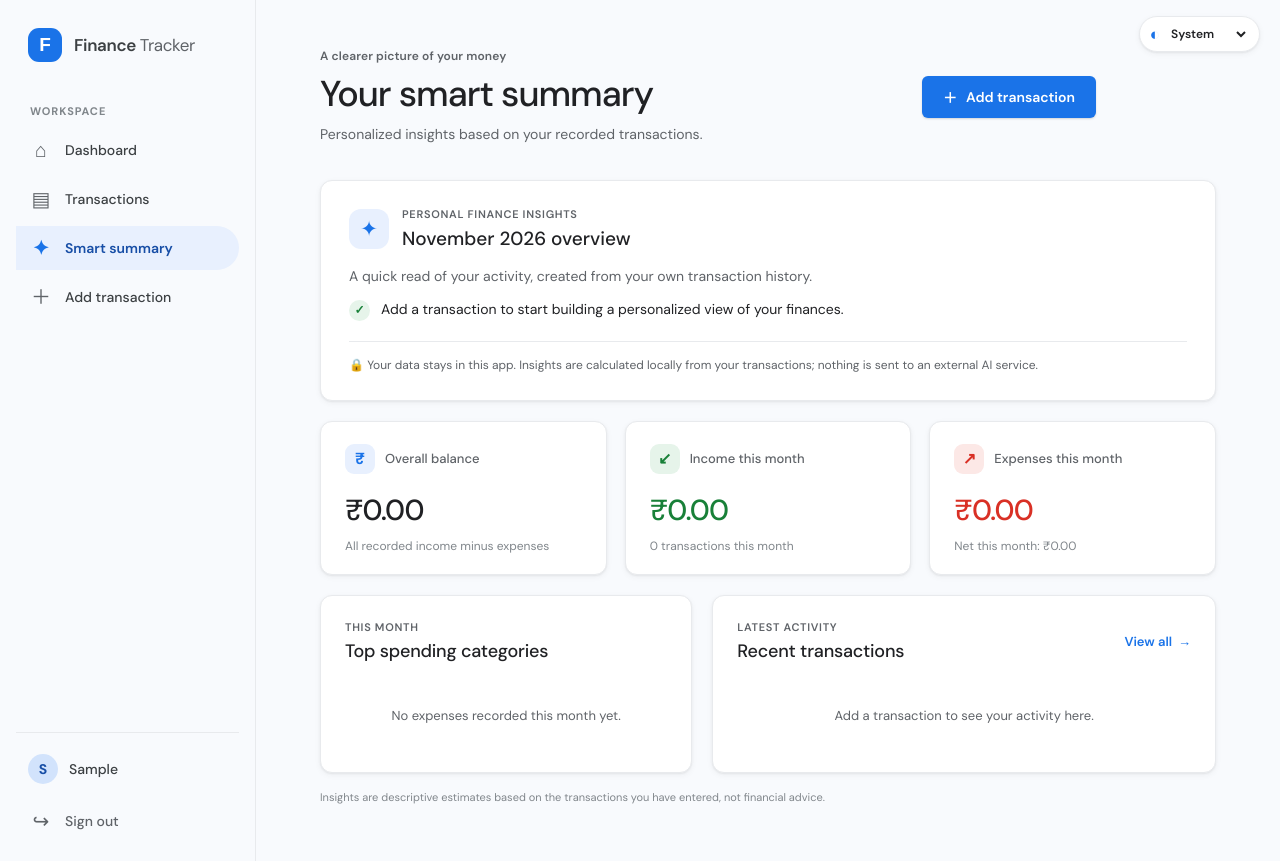
After one commit to sachit-create/FinanceTracker_2, a Flask app: page /summary in a window 1280 px wide. The commit adds this page. Run offline with Flask 3, Linux system fonts and the light colour scheme; the visitor is signed in with stand-in values (Sample User, id 1); some web fonts are replaced.

Commit message:
Add private transaction-based smart summary page

```diff
--- a/flaskApp/app.py
+++ b/flaskApp/app.py
@@ -3,6 +3,7 @@ from flask_migrate import Migrate
 from flaskApp.models import db, User, Transaction
 from sqlalchemy import func
 from pathlib import Path
+from datetime import date, timedelta
 import os
 
 app = Flask(__name__)
@@ -23,6 +24,101 @@ migrate = Migrate(app, db)
 
 with app.app_context():
     db.create_all()
+
+
+def build_financial_summary(transactions, today=None):
+    """Create private, data-grounded insights using a small local rules engine."""
+    today = today or date.today()
+    month_start = today.replace(day=1)
+    last_30_days = today - timedelta(days=29)
+    previous_period_start = last_30_days - timedelta(days=30)
+
+    totals = {"credit": 0.0, "debit": 0.0}
+    month_totals = {"credit": 0.0, "debit": 0.0}
+    recent_totals = {"credit": 0.0, "debit": 0.0}
+    previous_totals = {"credit": 0.0, "debit": 0.0}
+    month_expenses_by_category = {}
+    insights = []
+
+    category_keywords = {
+        "Food & dining": ("food", "restaurant", "cafe", "coffee", "lunch", "dinner", "grocery", "groceries", "swiggy", "zomato"),
+        "Transport": ("uber", "ola", "fuel", "petrol", "transport", "bus", "train", "metro", "flight", "cab"),
+        "Shopping": ("shop", "shopping", "amazon", "flipkart", "clothes", "store", "purchase"),
+        "Bills & utilities": ("bill", "electric", "water", "internet", "recharge", "rent", "utility", "phone"),
+        "Health": ("health", "medical", "doctor", "pharmacy", "medicine", "hospital"),
+        "Entertainment": ("movie", "music", "game", "netflix", "spotify", "entertainment", "concert"),
+    }
+
+    def transaction_date(transaction):
+        value = transaction.created_at
+        return value.date() if hasattr(value, "date") else today
+
+    for transaction in transactions:
+        amount = float(transaction.amount or 0)
+        kind = transaction.type
+        txn_date = transaction_date(transaction)
+        totals[kind] += amount
+        if txn_date >= month_start:
+            month_totals[kind] += amount
+            if kind == "debit":
+                description = (transaction.description or "").lower()
+                category = next((name for name, words in category_keywords.items() if any(word in description for word in words)), "Other")
+                month_expenses_by_category[category] = month_expenses_by_category.get(category, 0) + amount
+        if last_30_days <= txn_date <= today:
+            recent_totals[kind] += amount
+        elif previous_period_start <= txn_date < last_30_days:
+            previous_totals[kind] += amount
+
+    current_net = month_totals["credit"] - month_totals["debit"]
+    overall_balance = totals["credit"] - totals["debit"]
+    recent_expenses = recent_totals["debit"]
+    previous_expenses = previous_totals["debit"]
+    top_categories = sorted(month_expenses_by_category.items(), key=lambda item: item[1], reverse=True)[:5]
+
+    if not transactions:
+        insights.append("Add a transaction to start building a personalized view of your finances.")
+    else:
+        if recent_expenses == 0:
+            insights.append("No expenses have been recorded in the last 30 days. Add recent activity for a more current picture.")
+        elif previous_expenses > 0:
+            change = (recent_expenses - previous_expenses) / previous_expenses * 100
+            if change >= 10:
+                insights.append(f"Your recorded expenses are up {change:.0f}% compared with the previous 30 days.")
+            elif change <= -10:
+                insights.append(f"Your recorded expenses are down {abs(change):.0f}% compared with the previous 30 days.")
+            else:
+                insights.append("Your recorded spending has stayed fairly steady compared with the previous 30 days.")
+        else:
+            insights.append("Your recent expenses are the first recorded in the last 60 days, so there is no earlier period to compare.")
+
+        if month_totals["credit"] > 0:
+            saved_percent = current_net / month_totals["credit"] * 100
+            if current_net >= 0:
+                insights.append(f"You have kept {saved_percent:.0f}% of this month’s recorded income after expenses.")
+            else:
+                insights.append("This month’s recorded expenses are higher than its recorded income.")
+        elif month_totals["debit"] > 0:
+            insights.append("There is spending recorded this month but no income yet; add any missing income for a more complete summary.")
+
+        if top_categories:
+            category, amount = top_categories[0]
+            insights.append(f"{category} is your largest categorized expense this month at ₹{amount:,.2f}.")
+
+    return {
+        "total_income": totals["credit"],
+        "total_expense": totals["debit"],
+        "overall_balance": overall_balance,
+        "month_income": month_totals["credit"],
+        "month_expense": month_totals["debit"],
+        "month_net": current_net,
+        "recent_income": recent_totals["credit"],
+        "recent_expense": recent_expenses,
+        "transaction_count": len(transactions),
+        "month_transaction_count": sum(1 for txn in transactions if transaction_date(txn) >= month_start),
+        "top_categories": top_categories,
+        "insights": insights,
+        "month_label": today.strftime("%B %Y"),
+    }
 
 
 @app.route('/')
@@ -50,6 +146,26 @@ def home():
         income=float(income),
         balance=float(balance),
         expense=float(expense)
+    )
+
+
+@app.route('/summary')
+def summary():
+    if "user_id" not in session:
+        return redirect(url_for('login'))
+
+    transactions = (
+        Transaction.query
+        .filter_by(uid=int(session['user_id']))
+        .order_by(Transaction.created_at.desc(), Transaction.tid.desc())
+        .all()
+    )
+    financial_summary = build_financial_summary(transactions)
+    return render_template(
+        'summary.html',
+        msg=str(session['username']).capitalize(),
+        summary=financial_summary,
+        recent_transactions=transactions[:5],
     )
 
 
--- /dev/null
+++ b/flaskApp/templates/summary.html
@@ -0,0 +1,101 @@
+{% extends "base.html" %}
+
+{% block title %}Smart summary{% endblock %}
+
+{% block content %}
+<div class="page-shell summary-page">
+  <aside class="sidebar">
+    <a class="brand" href="{{ url_for('home') }}" aria-label="Finance Tracker home"><span class="brand-mark" aria-hidden="true">F</span><span>Finance <span class="brand-light">Tracker</span></span></a>
+    <p class="nav-caption">Workspace</p>
+    <nav class="nav-links" aria-label="Main navigation">
+      <a class="nav-link" href="{{ url_for('home') }}"><span class="nav-icon" aria-hidden="true">⌂</span>Dashboard</a>
+      <a class="nav-link" href="{{ url_for('transactions') }}"><span class="nav-icon" aria-hidden="true">▤</span>Transactions</a>
+      <a class="nav-link active" href="{{ url_for('summary') }}"><span class="nav-icon" aria-hidden="true">✦</span>Smart summary</a>
+      <a class="nav-link" href="{{ url_for('addtrac') }}"><span class="nav-icon" aria-hidden="true">＋</span>Add transaction</a>
+    </nav>
+    <div class="sidebar-bottom">
+      <div class="user-chip"><span class="avatar">{{ msg[:1]|upper }}</span><span class="user-name">{{ msg }}</span></div>
+      <a class="nav-link logout-link" href="{{ url_for('logout') }}"><span class="nav-icon" aria-hidden="true">↪</span>Sign out</a>
+    </div>
+  </aside>
+
+  <main class="content-area">
+    <header class="topbar">
+      <div><p class="eyebrow">A clearer picture of your money</p><h1>Your smart summary</h1><p class="page-subtitle">Personalized insights based on your recorded transactions.</p></div>
+      <a class="btn btn-primary" href="{{ url_for('addtrac') }}"><span aria-hidden="true">＋</span> Add transaction</a>
+    </header>
+
+    <section class="panel insight-panel">
+      <div class="insight-heading"><span class="insight-spark" aria-hidden="true">✦</span><div><p class="section-kicker">Personal finance insights</p><h2>{{ summary.month_label }} overview</h2></div></div>
+      <p class="insight-caption">A quick read of your activity, created from your own transaction history.</p>
+      <ul class="insight-list">
+        {% for insight in summary.insights %}<li><span class="insight-bullet" aria-hidden="true">✓</span><span>{{ insight }}</span></li>{% endfor %}
+      </ul>
+      <p class="privacy-note"><span aria-hidden="true">🔒</span> Your data stays in this app. Insights are calculated locally from your transactions; nothing is sent to an external AI service.</p>
+    </section>
+
+    <section class="summary-grid summary-page-cards" aria-label="This month's totals">
+      <article class="summary-card balance"><div class="metric-heading"><span class="metric-icon balance-icon" aria-hidden="true">₹</span><small>Overall balance</small></div><strong>₹{{ '%.2f'|format(summary.overall_balance) }}</strong><p class="metric-note">All recorded income minus expenses</p></article>
+      <article class="summary-card income"><div class="metric-heading"><span class="metric-icon income-icon" aria-hidden="true">↙</span><small>Income this month</small></div><strong>₹{{ '%.2f'|format(summary.month_income) }}</strong><p class="metric-note">{{ summary.month_transaction_count }} transactions this month</p></article>
+      <article class="summary-card expense"><div class="metric-heading"><span class="metric-icon expense-icon" aria-hidden="true">↗</span><small>Expenses this month</small></div><strong>₹{{ '%.2f'|format(summary.month_expense) }}</strong><p class="metric-note">Net this month: ₹{{ '%.2f'|format(summary.month_net) }}</p></article>
+    </section>
+
+    <section class="summary-detail-grid">
+      <article class="panel category-panel">
+        <div class="panel-header"><div><p class="section-kicker">This month</p><h2>Top spending categories</h2></div></div>
+        {% if summary.top_categories %}
+        <ul class="category-list">
+          {% for category, amount in summary.top_categories %}
+          <li class="category-row"><span class="category-name"><span class="category-dot category-dot-{{ loop.index }}"></span>{{ category }}</span><strong>₹{{ '%.2f'|format(amount) }}</strong><div class="category-track"><span style="width: {{ ((amount / summary.month_expense * 100) if summary.month_expense else 0)|round|int }}%"></span></div></li>
+          {% endfor %}
+        </ul>
+        {% else %}<div class="summary-empty">No expenses recorded this month yet.</div>{% endif %}
+      </article>
+
+      <article class="panel recent-summary-panel">
+        <div class="panel-header"><div><p class="section-kicker">Latest activity</p><h2>Recent transactions</h2></div><a class="text-link" href="{{ url_for('transactions') }}">View all <span aria-hidden="true">→</span></a></div>
+        {% if recent_transactions %}
+        <ul class="transaction-list list-unstyled">
+          {% for transaction in recent_transactions %}
+          <li class="transaction-item"><span class="transaction-symbol {% if transaction.type == 'credit' %}symbol-credit{% else %}symbol-debit{% endif %}" aria-hidden="true">{% if transaction.type == 'credit' %}↓{% else %}↑{% endif %}</span><div class="transaction-description"><div>{{ transaction.description }}</div><small>{{ transaction.created_at.date() }}</small></div><div class="transaction-amount {% if transaction.type == 'credit' %}amount-credit{% else %}amount-debit{% endif %}">{% if transaction.type == 'credit' %}+{% else %}−{% endif %}₹{{ '%.2f'|format(transaction.amount) }}</div></li>
+          {% endfor %}
+        </ul>
+        {% else %}<div class="summary-empty">Add a transaction to see your activity here.</div>{% endif %}
+      </article>
+    </section>
+    <p class="summary-disclaimer">Insights are descriptive estimates based on the transactions you have entered, not financial advice.</p>
+  </main>
+</div>
+<style>
+.summary-page .insight-panel { margin-bottom: 20px; padding: 26px 28px; }
+.summary-page .insight-heading { display: flex; align-items: center; gap: 13px; }
+.summary-page .insight-spark { width: 40px; height: 40px; display: grid; place-items: center; border-radius: 12px; background: var(--blue-soft); color: var(--blue); font-size: 21px; }
+.summary-page .insight-heading h2 { margin: 0; color: var(--ink); font-size: 19px; font-weight: 500; }
+.summary-page .insight-caption { margin: 15px 0 12px; color: var(--muted); line-height: 1.5; }
+.summary-page .insight-list { display: grid; gap: 12px; padding: 0; margin: 0; list-style: none; }
+.summary-page .insight-list li { display: flex; align-items: flex-start; gap: 11px; color: var(--ink); line-height: 1.55; }
+.summary-page .insight-bullet { width: 21px; height: 21px; display: grid; flex: 0 0 21px; place-items: center; margin-top: 1px; border-radius: 50%; background: var(--green-soft); color: var(--green); font-size: 12px; font-weight: 700; }
+.summary-page .privacy-note { margin: 20px 0 0; padding-top: 14px; border-top: 1px solid var(--line); color: var(--muted); font-size: 12px; line-height: 1.5; }
+.summary-page .summary-page-cards { margin-bottom: 20px; }
+.summary-page .summary-detail-grid { display: grid; grid-template-columns: minmax(0, .85fr) minmax(0, 1.15fr); gap: 20px; }
+.summary-page .category-list { display: grid; gap: 18px; padding: 0; margin: 0; list-style: none; }
+.summary-page .category-row { display: grid; grid-template-columns: 1fr auto; gap: 9px 14px; align-items: center; color: var(--ink); }
+.summary-page .category-row strong { font-size: 13px; }
+.summary-page .category-name { display: flex; align-items: center; gap: 9px; font-size: 13px; }
+.summary-page .category-dot { width: 9px; height: 9px; border-radius: 50%; background: var(--blue); }
+.summary-page .category-dot-2 { background: var(--green); }
+.summary-page .category-dot-3 { background: #f9ab00; }
+.summary-page .category-dot-4 { background: #a142f4; }
+.summary-page .category-dot-5 { background: var(--red); }
+.summary-page .category-track { grid-column: 1 / -1; height: 6px; overflow: hidden; border-radius: 8px; background: var(--surface-soft); }
+.summary-page .category-track span { display: block; height: 100%; min-width: 3px; border-radius: inherit; background: var(--blue); }
+.summary-page .category-row:nth-child(2) .category-track span { background: var(--green); }
+.summary-page .category-row:nth-child(3) .category-track span { background: #f9ab00; }
+.summary-page .category-row:nth-child(4) .category-track span { background: #a142f4; }
+.summary-page .category-row:nth-child(5) .category-track span { background: var(--red); }
+.summary-page .summary-empty { padding: 24px 12px; color: var(--muted); font-size: 13px; text-align: center; }
+.summary-page .summary-disclaimer { margin: 16px 0 0; color: var(--subtle); font-size: 11px; line-height: 1.5; }
+@media (max-width: 1050px) { .summary-page .summary-detail-grid { grid-template-columns: 1fr; } }
+@media (max-width: 760px) { .summary-page .insight-panel { padding: 21px 18px; } }
+</style>
+{% endblock %}
```
Also changed, not shown: flaskApp/templates/home.html (+11 -47 lines), flaskApp/templates/tracform.html (+7 -11 lines), flaskApp/templates/transactions.html (+4 -14 lines).
